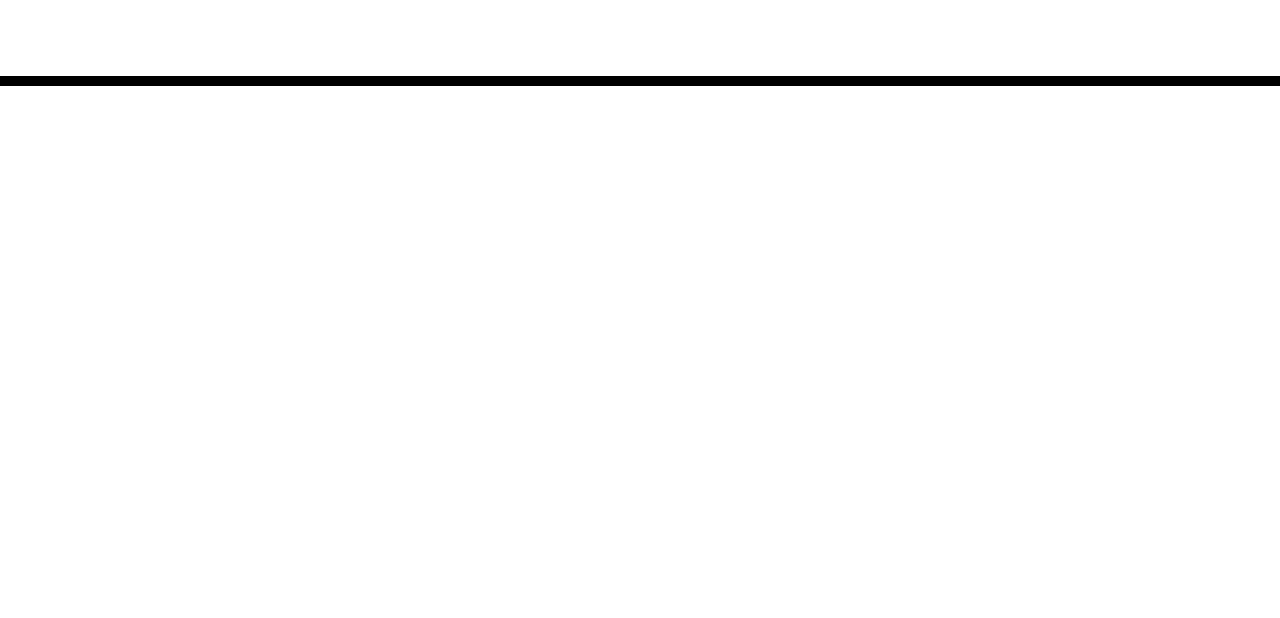
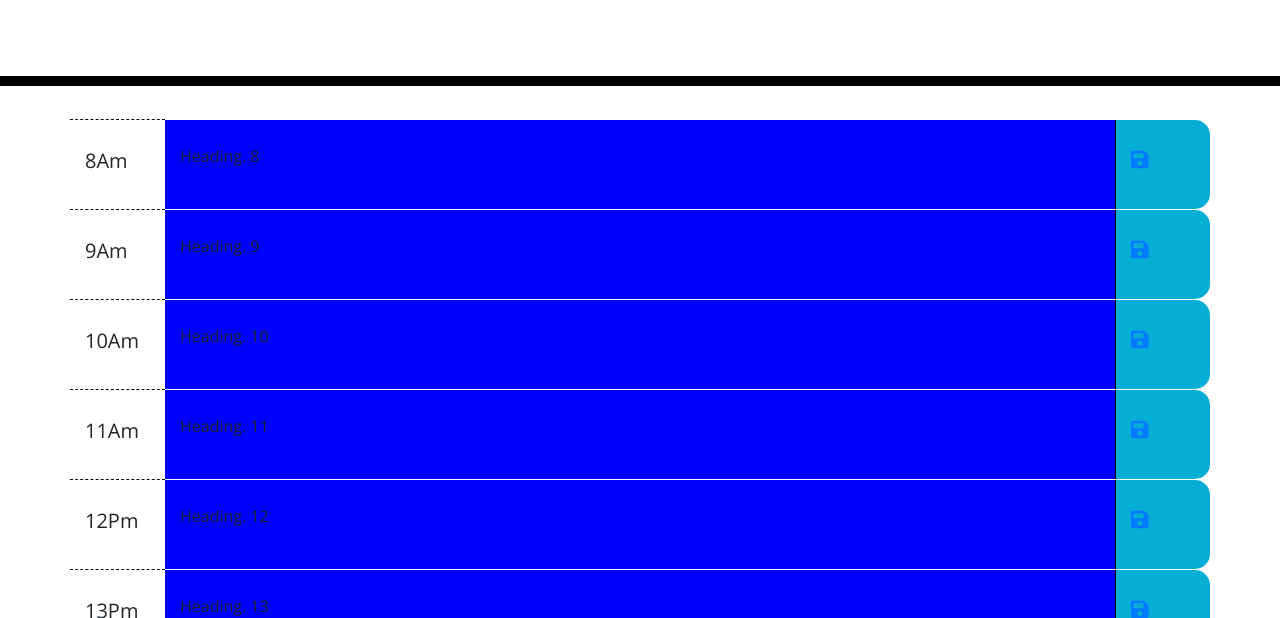
Before and after one commit to louieiply/Work-Day-Scheduler, a plain HTML site: page Develop/index.html in a window 1280 px wide. Shown: the part 182-800 px from the top of the page. Drawn offline with nearby package versions, Linux system fonts and the light colour scheme.

Commit message:
Implemented Hour, body, and save button

```diff
--- a/Develop/index.html
+++ b/Develop/index.html
@@ -18,6 +18,7 @@
       href="https://fonts.googleapis.com/css?family=Open+Sans&display=swap"
       rel="stylesheet"
     />
+
     <link rel="stylesheet" href="style.css" />
     <title>Work Day Scheduler</title>
   </head>
@@ -28,11 +29,23 @@
       <p class="lead">A simple calendar app for scheduling your work day</p>
       <p id="currentDay" class="lead"></p>
     </header>
-    <div class="container">
+    <div class="container" id="timeblocks-container">
       <!-- Timeblocks go here -->
+
+      <!-- <div class="row justify-content-center align-items-center h-100" >
+        <div class="col col-md-12 col-sm-12 col-lg-12 mb-1 fix-height" style="background-color: blue;">
+          <h5>Heading.</h5>
+        </div>
+        <div class="col col-md-12 col-sm-12 col-lg-12 mb-1 fix-height" style="background-color: blue;">
+          <h5>Heading.</h5>
+        </div>
+      </div> -->
+
+
+
     </div>
-
-    <script src="https://cdnjs.cloudflare.com/ajax/libs/jquery/3.2.1/jquery.min.js"></script>
-    <script src="https://cdnjs.cloudflare.com/ajax/libs/moment.js/2.24.0/moment.min.js"></script>
+          <script src="https://cdnjs.cloudflare.com/ajax/libs/jquery/3.2.1/jquery.min.js"></script>
+          <script src="https://cdnjs.cloudflare.com/ajax/libs/moment.js/2.24.0/moment.min.js"></script>
+          <script src="../Develop/script.js"></script>
   </body>
 </html>
--- a/Develop/script.js
+++ b/Develop/script.js
@@ -0,0 +1,42 @@
+//code runs when HTML-Document is loaded and DOM is ready
+
+    let timeblocks_container = $("#timeblocks-container");
+    const border_setting = "1px dashed black";
+    let currentDate = new Date();
+
+
+
+    let timeBlock = $("<div/>").attr("class","row justify-content-center align-items-center h-100");
+    timeBlock.appendTo(timeblocks_container);
+    for (let index = 8; index < 19; index++) {
+
+        let blockBody = $("<div/>");
+        let blockTime = $("<div/>");
+        let blockLink = $("<div/>");
+        let timeText = index < 12 ? $("<h5/>").text(index + "Am") : $("<h5/>").text(index + "Pm");
+        let description = $("<p/>").text("Heading. " + index);
+        let iconContainer = $("<h5/>");
+        let link = $("<a/>").attr("href","#").attr("id",`link${index}`).attr("class","link");
+        let saveIcon = $("<i/>").attr("class","fas fa-save");
+
+        blockTime.attr("class","col col-md-1 col-sm-1 col-lg-1 fix-height");
+        blockTime.css("border-top",border_setting);
+        blockTime.appendTo(timeBlock);
+
+        blockBody.attr("class","col col-md-10 col-sm-10 col-lg-10 fix-height");
+        blockBody.css("background-color","blue");
+        blockBody.appendTo(timeBlock);
+
+        blockLink.attr("class","col col-md-1 col-sm-1 col-lg-1 fix-height saveBtn");
+        blockLink.appendTo(timeBlock);
+
+        timeText.appendTo(blockTime);
+        description.appendTo(blockBody);
+        link.appendTo(blockLink);
+        iconContainer.appendTo(link);
+        saveIcon.appendTo(iconContainer);
+        link.on("click",function(e){
+            e.preventDefault();
+            alert("hello");
+        });
+    }
--- a/Develop/style.css
+++ b/Develop/style.css
@@ -31,9 +31,18 @@ textarea {
 }
 
 .row {
-  white-space: pre-wrap;
+  /* white-space: pre; */
   height: 80px;
   border-top: 1px solid white;
+}
+.fix-height{
+  padding-top: 2.5%;
+  padding-bottom: 2.5%;
+
+}
+
+.link {
+
 }
 
 .hour {
@@ -65,7 +74,7 @@ textarea {
   color: white;
 }
 
-.saveBtn i:hover {
+.saveBtn h5 i:hover {
   font-size: 20px;
   transition: all 0.3s ease-in-out;
 }
```
